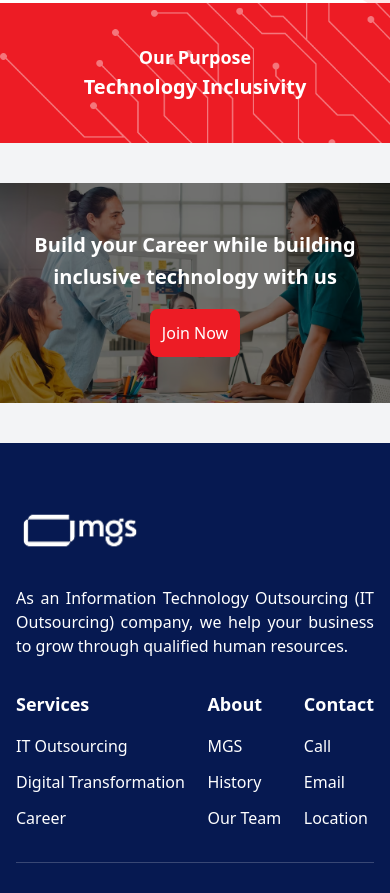
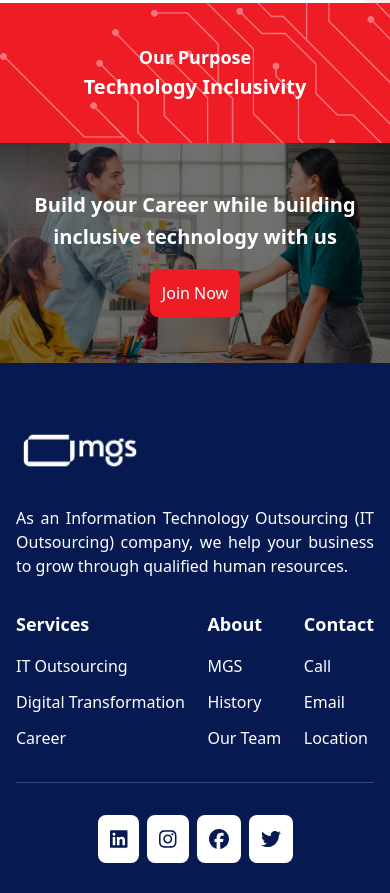
Before and after one commit to dwicah79/take-home-test-vue, a Vue app: page / in a window 390 px wide. Shown: the part 1435-2328 px from the top of the page. Built offline with nearby package versions, Linux system fonts and the light colour scheme; no server answers.

Commit message:
hotfix: delete padding y

```diff
--- a/src/components/TaglineComponent.vue
+++ b/src/components/TaglineComponent.vue
@@ -1,5 +1,5 @@
 <template>
-  <div class="bg-gray-100 w-full flex justify-center items-center md:px-40 md:py-20 py-10">
+  <div class="bg-gray-100 w-full flex justify-center items-center md:px-40 md:py-20">
     <div class="relative w-full md:h-[26em] overflow-hidden flex justify-center items-center">
       <img
         src="../assets/images/taglineimage.png"
```
